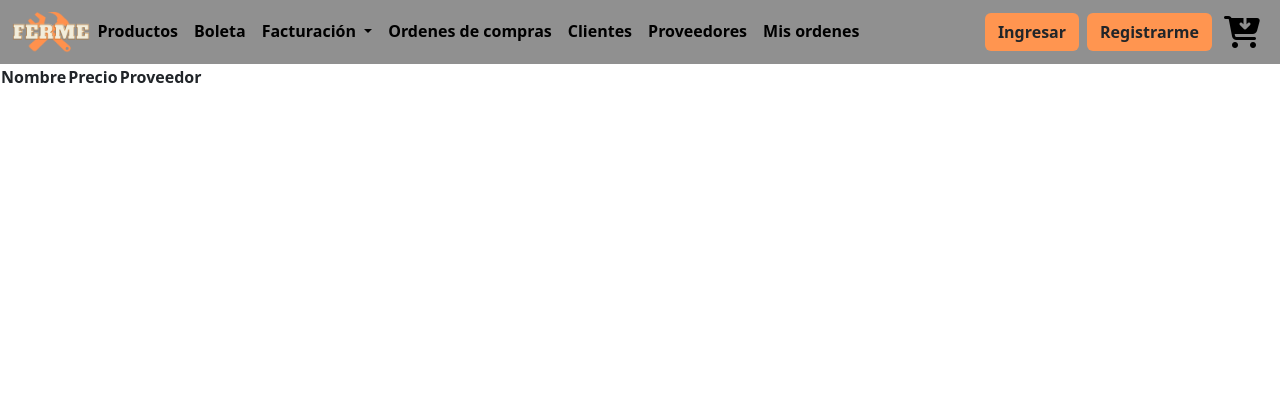
After one commit to JeanGeros/Portafolio-Ingenieria, a Django app: page /listar-producto/ in a window 1280 px wide. The commit adds this page. Shown: the top 420 px of the page. Run offline with Django 3.2, Linux system fonts and the light colour scheme; lists and menus that the app fills with data are empty; some libraries are stand-ins or nearby versions.

Commit message:
trabajando en vista productos

```diff
--- a/Ferme/urls.py
+++ b/Ferme/urls.py
@@ -26,4 +26,5 @@ urlpatterns = [
      path('registro_cliente/', views.Registro_clientes, name="registro_clientes"),
     path('login/', views.Login, name="login"),
     path('agregar-producto/', views.addProducts, name="agregar-producto"),
+    path('listar-producto/', views.listar_productos, name="listar-producto"),
 ]
--- a/src/forms.py
+++ b/src/forms.py
@@ -5,13 +5,13 @@ class FormClienteNormal1(forms.ModelForm):
 
     class Meta:
         model = Persona
-        fields = ("runcuerpo","dv","apellidopaterno","apellidomaterno","nombres","telefono")
+        fields = ("runcuerpo", "dv", "apellidopaterno", "apellidomaterno", "nombres", "telefono")
 
 class FormClienteNormal2(forms.ModelForm):
 
     class Meta:
         model = Direccion
-        fields = ("calle","numero","comunaid","tipoviviendaid","tipobarrioid",)
+        fields = ("calle", "numero", "comunaid", "tipoviviendaid", "tipobarrioid",)
 
 class FormClienteNormal3(forms.ModelForm):
 
--- /dev/null
+++ b/src/templates/Modulo_productos/ListarProductos.html
@@ -0,0 +1,18 @@
+{% extends 'layout.html' %}
+{% load widget_tweaks %}
+{% load static %}
+{% block content %}
+    <!-- <link rel="stylesheet" href="{% static 'css/index.css' %}"> -->
+
+    <div class="text-center">
+        <table>
+            <tr>
+                <th>Nombre</th>
+                <th>Precio</th>
+                <th>Proveedor</th>
+            </tr>
+        </table>
+    </div>
+
+
+{% endblock %}
--- a/src/templates/SalesModule/addProducts.html
+++ b/src/templates/Modulo_productos/addProducts.html
@@ -25,11 +25,7 @@
                   <label for="stockcritico" class="txt_negrita px-2">Stock Critico:</label>
                   {% render_field form.stockcritico class="form-control"%}
                 </div>
-                <div class="input-group mb-3">
-                  <label for="codigo" class="txt_negrita px-2">Codigo:</label>
-                  {% render_field form.codigo class="form-control"%}
-                </div>
-                <div class="input-group mb-3">
+                  <div class="input-group mb-3">
                   <input type="file" class="form-control" id="inputGroupFile02">
                   <label class="input-group-text" for="inputGroupFile02">Subir</label>
                 </div>
--- a/src/views.py
+++ b/src/views.py
@@ -13,7 +13,18 @@ def addProducts(request):
     data = {
         'form': addproductsForm()
     }
-    return render(request, 'SalesModule/addProducts.html', data)
+
+    if request.method == 'POST':
+        formulario = addproductsForm(data=request.POST, files=request.FILES)
+        if formulario.is_valid():
+            formulario.saves()
+            data["mensaje"] = "Guardado Correctamente"
+        else:
+            data["form"] = formulario
+    return render(request, 'Modulo_productos/addProducts.html', data)
+
+def listar_productos(request):
+    return render(request, 'Modulo_productos/listarProductos.html')
 
 def Registro_clientes(request):
 
```
